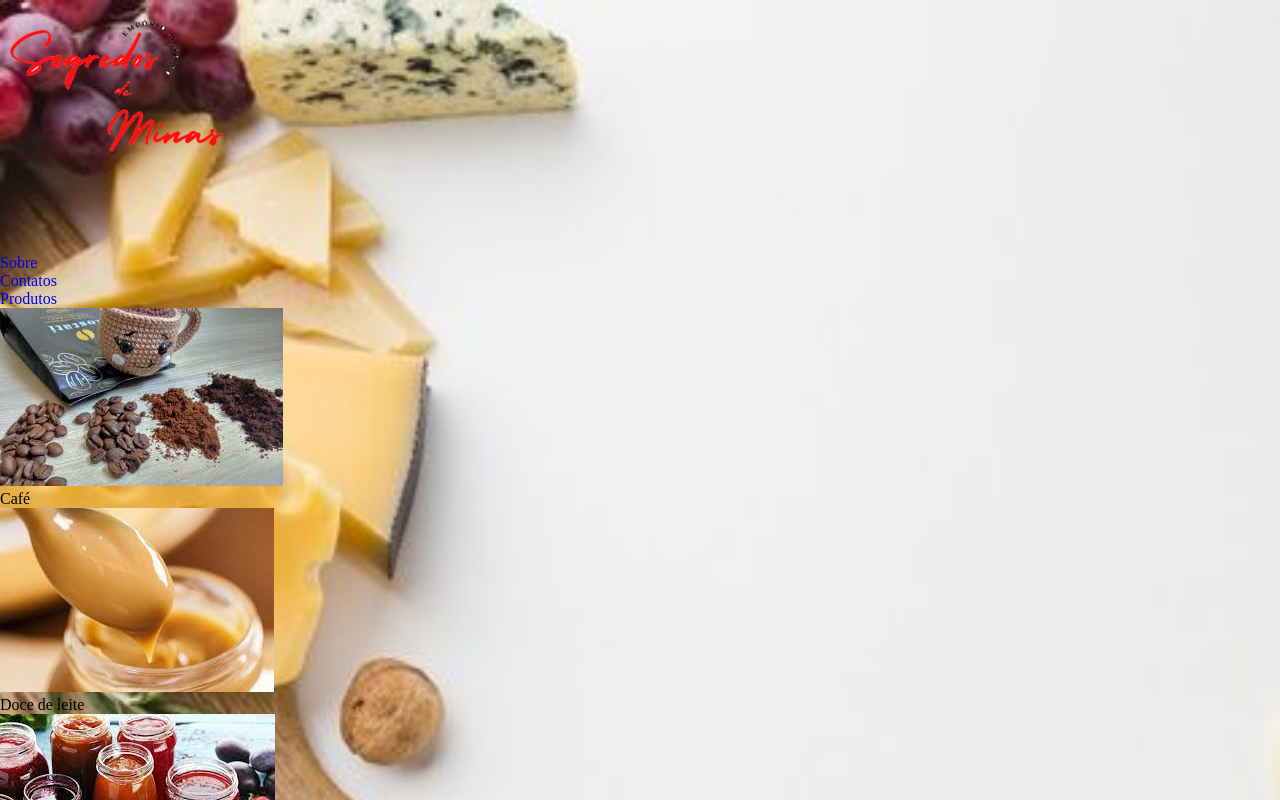
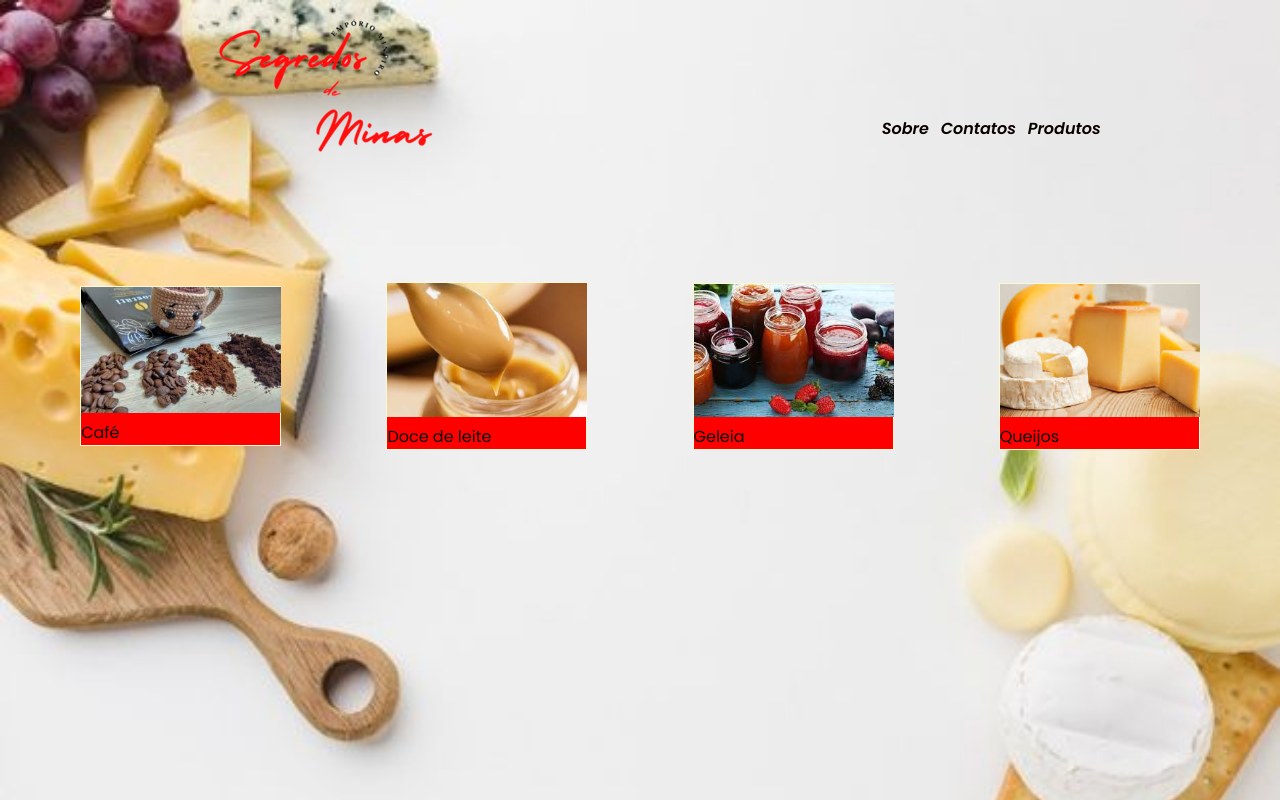
Before and after one commit to lessa73/Emporio-de-Minas, a plain HTML site: page index.html in a window 1280 px wide. Shown: the top 800 px of the page. Drawn offline with Linux system fonts and the light colour scheme.

Commit message:
adicionado cards em nosso site

```diff
--- a/Style.css
+++ b/Style.css
@@ -2,20 +2,66 @@
     padding: 0;
     margin: 0;
     box-sizing: border-box;
+    color: #0c0101;
+    font-family: 'Poppins', sans-serif;
 }
 
 ul{
     list-style: none;
+    font-style: italic;
+    border-bottom: 2% red;
 
 }
 
 a {
     text-decoration: none;
+    font-weight: 600;
     justify-content: space-between;
 }
 body{
     background-image: url(./IMG/8658013d05ef389bf72997ca2796df4a.jpg);
     background-repeat: no-repeat;
+    background-size: cover;
     background-position: center center fixed;
-    background-size: cover;
 }
+
+header{
+    display: flex;
+    justify-content:space-around;
+    align-items: center;
+    border-bottom: 2% red;
+}
+
+header ul{
+    display: flex;
+}
+
+header ul li{
+    padding: 3%;
+
+}
+
+
+
+.flex {
+    display: flex;
+    justify-content: space-evenly;
+    align-items:center;
+}
+
+.flex div {
+    border: 1px solid lightgoldenrodyellow;
+    max-width: 201px;
+    margin: 25px;
+    flex-basis: 100%;
+    background-color:red
+}
+
+.flex img {
+    max-width: 200px;
+}
+
+p {
+       width: 200px;
+
+}
```
